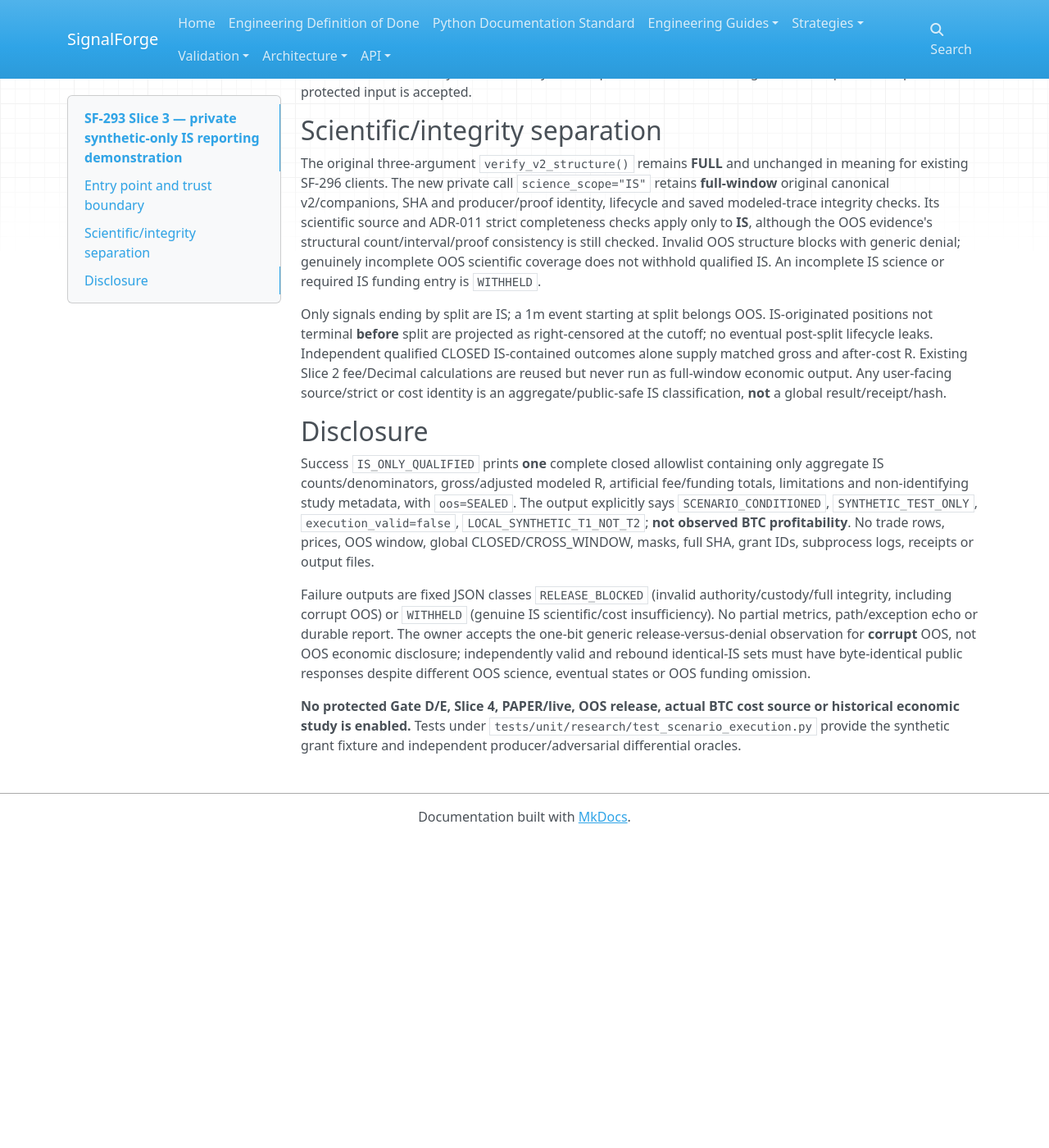
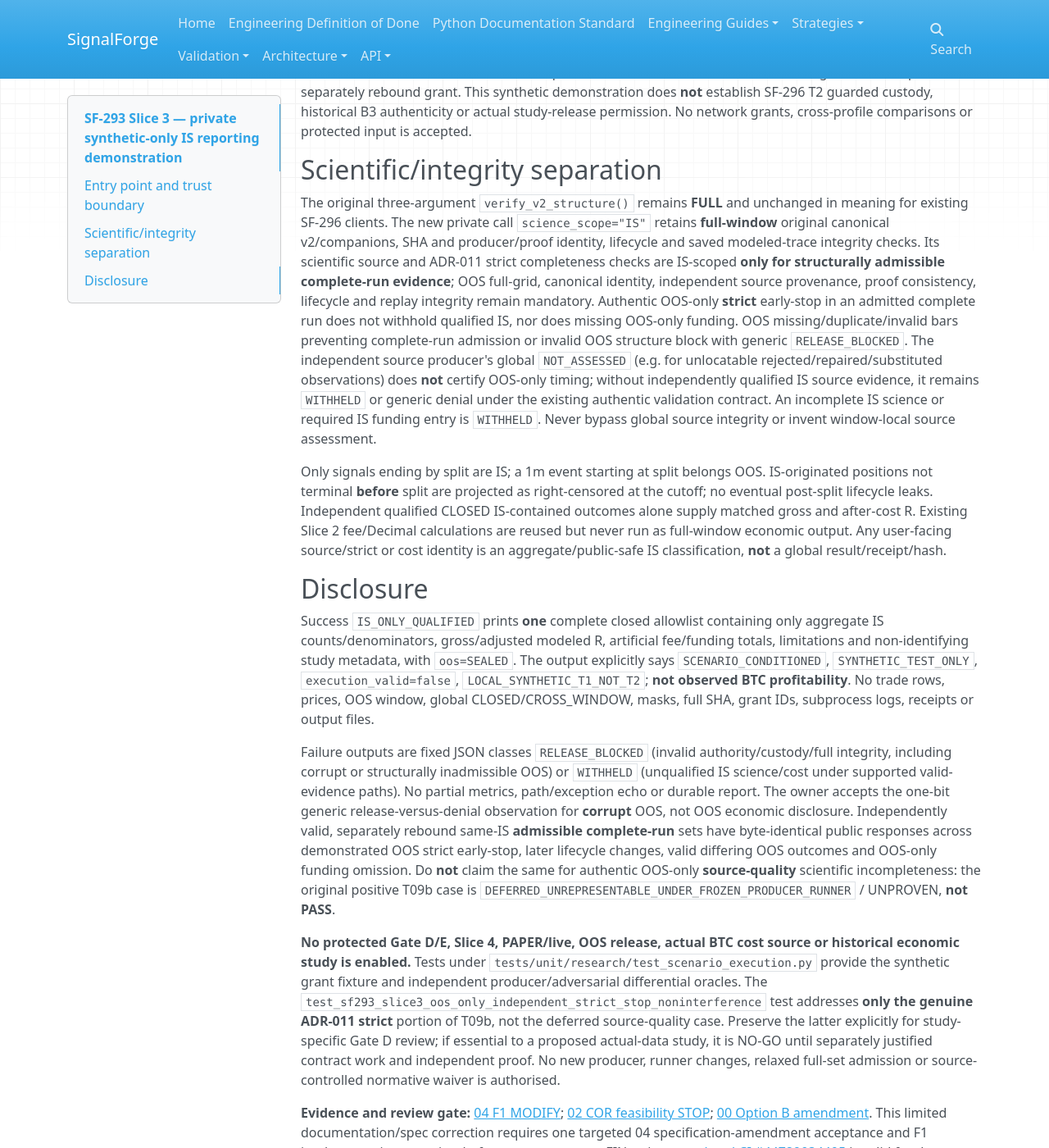
Before and after one commit to harishkamathuk/signalforge, an MkDocs documentation site: the page built from docs/engineering/sf293-slice3-synthetic-is-only.md, in a window 1280 px wide and 1400 px high, scrolled down 651 px. Shown: the whole window at 82% size. Built offline with MkDocs 1.6.1, drawn with Linux system fonts in a browser that asks for light colours; nearby versions of some CDN libraries; before the commit the page ends 1675 px from its top, so only the background shows below that; some of the changed text lies outside the part shown.

Commit message:
docs(sf293): state owner Option B source-quality assurance boundary

```diff
--- a/docs/engineering/sf293-slice3-synthetic-is-only.md
+++ b/docs/engineering/sf293-slice3-synthetic-is-only.md
@@ -1,6 +1,6 @@
 # SF-293 Slice 3 — private synthetic-only IS reporting demonstration
 
-**Scope:** This is an engineering interface description, **not** a new protected economic-study approval, strategy specification, historical cost policy, OOS release decision or Gate D. The normative [SF-293 ER/G requirements](../research/sf293-economic-study-traceability-v1.md), [economic Gate D checklist](prospective-economic-gate-d-checklist.md) and [SF-283 reportability](sf283-persisted-reportability.md) remain authoritative. Owner scope and F1 residual: [#293 decision #7046025170](https://github.com/harishkamathuk/signalforge/issues/293#issuecomment-7046025170).
+**Scope:** This is an engineering interface description, **not** a new protected economic-study approval, strategy specification, historical cost policy, OOS release decision or Gate D. The normative [SF-293 ER/G requirements](../research/sf293-economic-study-traceability-v1.md), [economic Gate D checklist](prospective-economic-gate-d-checklist.md) and [SF-283 reportability](sf283-persisted-reportability.md) remain authoritative. Owner scope and F1 residual: [#293 decision #7046025170](https://github.com/harishkamathuk/signalforge/issues/293#issuecomment-7046025170), **as narrowed by** [00 Option B #7048578303](https://github.com/harishkamathuk/signalforge/issues/293#issuecomment-7048578303). The original authentic OOS-only source-quality incompleteness T09b positive case is **DEFERRED/UNPROVEN, not PASS**, and remains a future Gate D scientific limitation; this engineering demonstration does not amend normative ER/G standards.
 
 ## Entry point and trust boundary
 
@@ -15,7 +15,7 @@ The grant contract `sf293-slice3-test-only-local-grant-v1` declares `SYNTHETIC_T
 
 ## Scientific/integrity separation
 
-The original three-argument `verify_v2_structure()` remains **FULL** and unchanged in meaning for existing SF-296 clients. The new private call `science_scope="IS"` retains **full-window** original canonical v2/companions, SHA and producer/proof identity, lifecycle and saved modeled-trace integrity checks. Its scientific source and ADR-011 strict completeness checks apply only to **IS**, although the OOS evidence's structural count/interval/proof consistency is still checked. Invalid OOS structure blocks with generic denial; genuinely incomplete OOS scientific coverage does not withhold qualified IS. An incomplete IS science or required IS funding entry is `WITHHELD`.
+The original three-argument `verify_v2_structure()` remains **FULL** and unchanged in meaning for existing SF-296 clients. The new private call `science_scope="IS"` retains **full-window** original canonical v2/companions, SHA and producer/proof identity, lifecycle and saved modeled-trace integrity checks. Its scientific source and ADR-011 strict completeness checks are IS-scoped **only for structurally admissible complete-run evidence**; OOS full-grid, canonical identity, independent source provenance, proof consistency, lifecycle and replay integrity remain mandatory. Authentic OOS-only **strict** early-stop in an admitted complete run does not withhold qualified IS, nor does missing OOS-only funding. OOS missing/duplicate/invalid bars preventing complete-run admission or invalid OOS structure block with generic `RELEASE_BLOCKED`. The independent source producer's global `NOT_ASSESSED` (e.g. for unlocatable rejected/repaired/substituted observations) does **not** certify OOS-only timing; without independently qualified IS source evidence, it remains `WITHHELD` or generic denial under the existing authentic validation contract. An incomplete IS science or required IS funding entry is `WITHHELD`. Never bypass global source integrity or invent window-local source assessment.
 
 Only signals ending by split are IS; a 1m event starting at split belongs OOS. IS-originated positions not terminal **before** split are projected as right-censored at the cutoff; no eventual post-split lifecycle leaks. Independent qualified CLOSED IS-contained outcomes alone supply matched gross and after-cost R. Existing Slice 2 fee/Decimal calculations are reused but never run as full-window economic output. Any user-facing source/strict or cost identity is an aggregate/public-safe IS classification, **not** a global result/receipt/hash.
 
@@ -23,6 +23,8 @@ Only signals ending by split are IS; a 1m event starting at split belongs OOS. I
 
 Success `IS_ONLY_QUALIFIED` prints **one** complete closed allowlist containing only aggregate IS counts/denominators, gross/adjusted modeled R, artificial fee/funding totals, limitations and non-identifying study metadata, with `oos=SEALED`. The output explicitly says `SCENARIO_CONDITIONED`, `SYNTHETIC_TEST_ONLY`, `execution_valid=false`, `LOCAL_SYNTHETIC_T1_NOT_T2`; **not observed BTC profitability**. No trade rows, prices, OOS window, global CLOSED/CROSS_WINDOW, masks, full SHA, grant IDs, subprocess logs, receipts or output files.
 
-Failure outputs are fixed JSON classes `RELEASE_BLOCKED` (invalid authority/custody/full integrity, including corrupt OOS) or `WITHHELD` (genuine IS scientific/cost insufficiency). No partial metrics, path/exception echo or durable report. The owner accepts the one-bit generic release-versus-denial observation for **corrupt** OOS, not OOS economic disclosure; independently valid and rebound identical-IS sets must have byte-identical public responses despite different OOS science, eventual states or OOS funding omission.
+Failure outputs are fixed JSON classes `RELEASE_BLOCKED` (invalid authority/custody/full integrity, including corrupt or structurally inadmissible OOS) or `WITHHELD` (unqualified IS science/cost under supported valid-evidence paths). No partial metrics, path/exception echo or durable report. The owner accepts the one-bit generic release-versus-denial observation for **corrupt** OOS, not OOS economic disclosure. Independently valid, separately rebound same-IS **admissible complete-run** sets have byte-identical public responses across demonstrated OOS strict early-stop, later lifecycle changes, valid differing OOS outcomes and OOS-only funding omission. Do **not** claim the same for authentic OOS-only **source-quality** scientific incompleteness: the original positive T09b case is `DEFERRED_UNREPRESENTABLE_UNDER_FROZEN_PRODUCER_RUNNER` / UNPROVEN, **not PASS**.
 
-**No protected Gate D/E, Slice 4, PAPER/live, OOS release, actual BTC cost source or historical economic study is enabled.** Tests under `tests/unit/research/test_scenario_execution.py` provide the synthetic grant fixture and independent producer/adversarial differential oracles.
+**No protected Gate D/E, Slice 4, PAPER/live, OOS release, actual BTC cost source or historical economic study is enabled.** Tests under `tests/unit/research/test_scenario_execution.py` provide the synthetic grant fixture and independent producer/adversarial differential oracles. The `test_sf293_slice3_oos_only_independent_strict_stop_noninterference` test addresses **only the genuine ADR-011 strict** portion of T09b, not the deferred source-quality case. Preserve the latter explicitly for study-specific Gate D review; if essential to a proposed actual-data study, it is NO-GO until separately justified contract work and independent proof. No new producer, runner changes, relaxed full-set admission or source-controlled normative waiver is authorised.
+
+**Evidence and review gate:** [04 F1 MODIFY](https://github.com/harishkamathuk/signalforge/pull/303#issuecomment-7047703296); [02 COR feasibility STOP](https://github.com/harishkamathuk/signalforge/pull/303#issuecomment-7048015856); [00 Option B amendment](https://github.com/harishkamathuk/signalforge/issues/293#issuecomment-7048578303). This limited documentation/spec correction requires one targeted 04 specification-amendment acceptance and F1 implementation re-review before separate owner FIN; prior [exact-head CI #44789034405](https://github.com/harishkamathuk/signalforge/actions/runs/44789034405) is valid for the unchanged executable code and tests, not proof of the deferred case.
```
